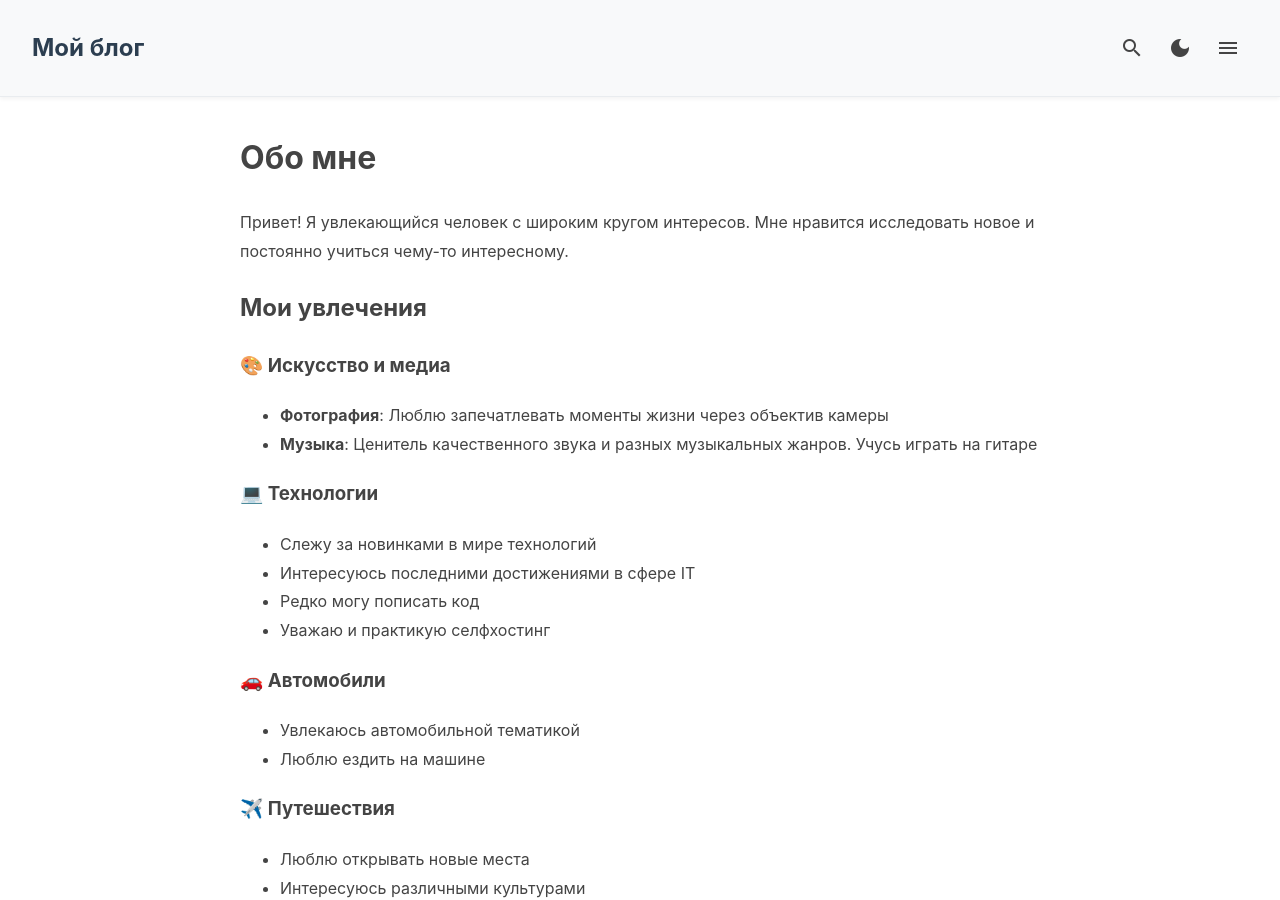
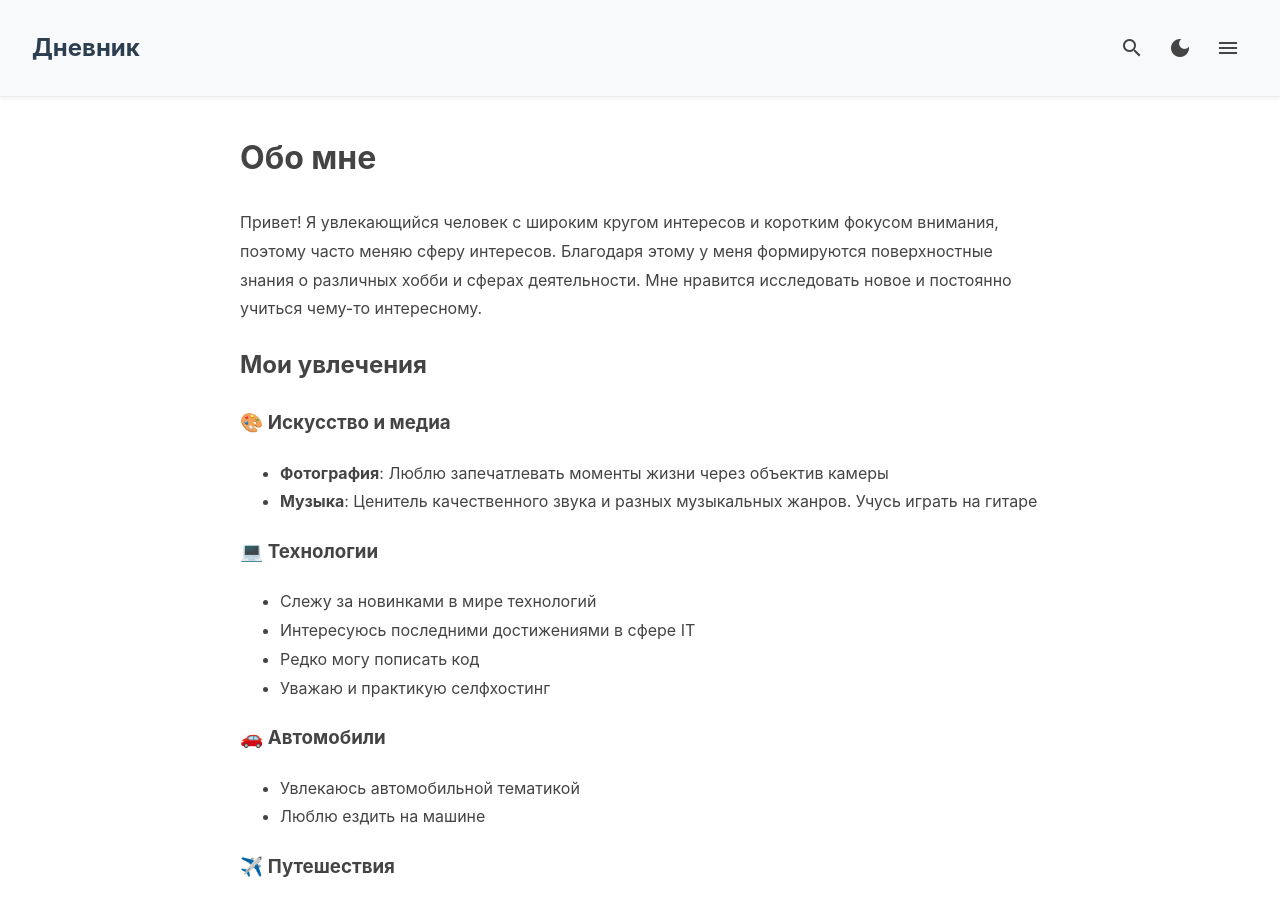
Before and after one commit to Xtoman/xtoman.github.io, a Jekyll site: the page built from about.md, in a window 1280 px wide and 900 px high. Built offline with Jekyll 4.4.1, drawn with Linux system fonts in a browser that asks for light colours; some of the changed text lies outside the part shown.

Commit message:
minor fixes

```diff
--- a/_config.yml
+++ b/_config.yml
@@ -1,5 +1,5 @@
 # Основные настройки сайта
-title: "Мой блог"
+title: "Дневник"
 description: "Личный блог о технологиях, путешествиях и саморазвитии"
 baseurl: ""  # если сайт размещен в подкаталоге, укажите путь здесь
 url: "https://xtoman.ru"  # укажите ваш домен здесь
--- a/about.md
+++ b/about.md
@@ -5,7 +5,7 @@ title: Обо мне
 
 # Обо мне
 
-Привет! Я увлекающийся человек с широким кругом интересов. Мне нравится исследовать новое и постоянно учиться чему-то интересному.
+Привет! Я увлекающийся человек с широким кругом интересов и коротким фокусом внимания, поэтому часто меняю сферу интересов. Благодаря этому у меня формируются поверхностные знания о различных хобби и сферах деятельности. Мне нравится исследовать новое и постоянно учиться чему-то интересному.
 
 ## Мои увлечения
 
```
